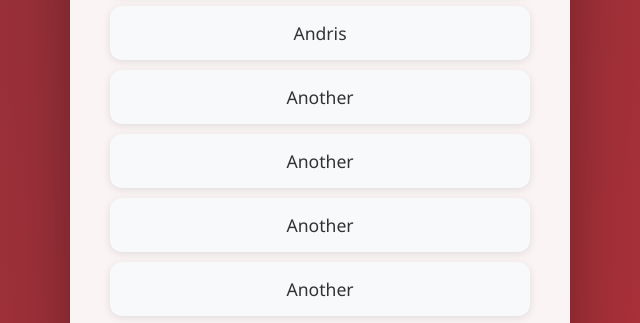
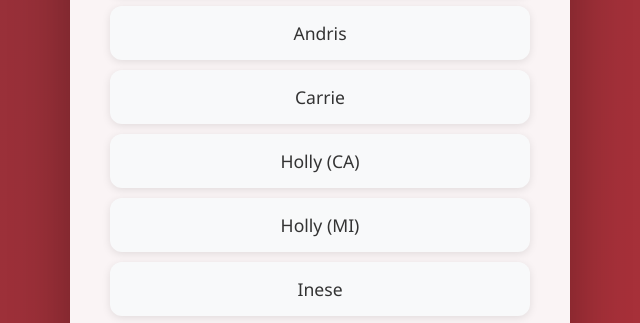
Before and after one commit to moabolins/main_site, a plain HTML site: page rollodex.html in a window 1280 px wide. Shown: the part 339-662 px from the top of the page, 320-960 px from the left. Drawn offline with Linux system fonts and the light colour scheme.

Commit message:
cleaned up list of names

```diff
--- a/rollodex.html
+++ b/rollodex.html
@@ -175,14 +175,6 @@
             <li class="rolodex-item"><a href="#airis">Airis</a></li>
             <li class="rolodex-item"><a href="#andris">Andrea</a></li>
             <li class="rolodex-item"><a href="#andris">Andris</a></li>
-            <li class="rolodex-item"><a href="#another">Another</a></li>
-            <li class="rolodex-item"><a href="#another">Another</a></li>
-            <li class="rolodex-item"><a href="#another">Another</a></li>
-            <li class="rolodex-item"><a href="#another">Another</a></li>
-            <li class="rolodex-item"><a href="#another">Another</a></li>
-            <li class="rolodex-item"><a href="#another">Another</a></li>
-            <li class="rolodex-item"><a href="#another">Another</a></li>
-            <li class="rolodex-item"><a href="#another">Another</a></li>
             <li class="rolodex-item"><a href="#another">Carrie</a></li>
             <li class="rolodex-item"><a href="https://www.abolins.org/">Holly (CA)</a></li>
             <li class="rolodex-item"><a href="#holly">Holly (MI)</a></li>
```
